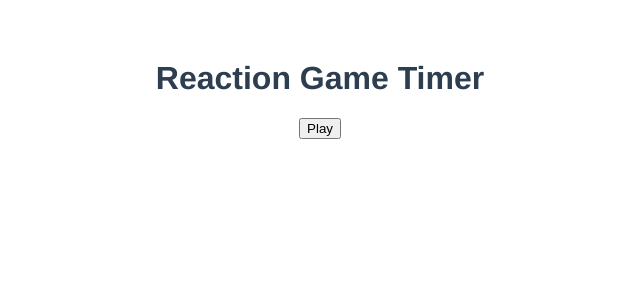
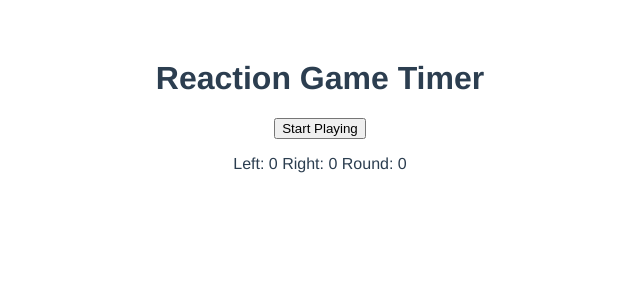
Before and after one commit to Vasily93/reaction-timer-game, a Vue app: page / in a window 1280 px wide. Shown: the top 300 px of the page, without its empty margins (320-960 px from the left). Built offline with nearby package versions, Linux system fonts and the light colour scheme.

Commit message:
mvp done, but no styling yet

```diff
--- a/src/App.vue
+++ b/src/App.vue
@@ -1,26 +1,86 @@
 <template>
   <h1>Reaction Game Timer</h1>
-  <button v-if="!isPlaying" @click="start">Play</button>
-  <Block v-if="isPlaying" :delay="delay"/>
+  <button v-if="!isPlaying && round !== 10" @click="start">Start Playing</button>
+  <button v-if="round === 10" @click="startover">Start Over</button>
+  <Results :winner="winner"
+    :setWinnerToNull="setWinnerToNull"
+    :round="round"
+  />
+  <div class="players" v-if="isPlaying">
+    <Block
+      :delay="delay"
+      player="left"
+      :letterKey="leftKey"
+
+    />
+    <Block
+      :delay="delay"
+      player="right"
+      :letterKey="rightKey"
+
+    />
+  </div>
 </template>
 
 <script>
 import Block from './components/Block.vue'
+import Results from './components/Results.vue'
 export default {
   name: 'App',
-  components: { Block },
+  components: { Block, Results },
   data() {
     return {
       isPlaying: false,
-      delay: null
+      delay: null,
+      letters: [['A', 'S', 'D', 'F'], ['H', 'J', 'K', 'L']],
+      leftKey: null,
+      rightKey: null,
+      winner: null,
+      round: 0
+    }
+  },
+  watch: {
+    round: function(val) {
+      if( val !== 10) {
+        this.start()
+      }
     }
   },
   methods: {
     start() {
       this.delay = Math.floor(2000 + Math.random() * 5000)
+      this.setLetters()
       this.isPlaying = true
-      console.log(this.delay)
+    },
+    startover() {
+      this.round = 0
+    },
+    setLetters() {
+      this.letters.map((arr, i) => {
+      if(i === 0) {
+        this.leftKey = arr[Math.floor(Math.random() * 3)]
+      } else if(i === 1) {
+        this.rightKey = arr[Math.floor(Math.random() * 3)]
+      }
+      })
+    },
+    handleKeyPress(letter) {
+      if(letter === this.leftKey || letter === this.rightKey) {
+        if(letter === this.leftKey)this.winner = 'left'
+        if(letter === this.rightKey) this.winner = 'right'
+        this.round += 1
+        this.isPlaying = false
+      }
+    },
+    setWinnerToNull() {
+      this.winner = null
     }
+  },
+  mounted() {
+    document.addEventListener('keydown', (e) => {
+      this.handleKeyPress(e.code[e.code.length-1])
+
+    })
   }
 }
 </script>
@@ -34,4 +94,7 @@ export default {
   color: #2c3e50;
   margin-top: 60px;
 }
+.players {
+  display: inline;
+}
 </style>
--- a/src/components/Block.vue
+++ b/src/components/Block.vue
@@ -1,39 +1,65 @@
 <template>
-  <div class="block" v-if="showBlock" @click="hide">
-      Click Me
+  <div class="block" v-if="showBlock" @click="stopTimer">
+      <h1>{{ text }}</h1>
   </div>
 </template>
 
 <script>
 export default {
-    props: ['delay', 'id', 'letters'],
+    props: ['delay', 'player', 'letterKey'],
     data() {
         return {
-            showBlock: false
+            text: 'Click Me',
+            showBlock: false,
+            timer: null,
+            reactionTime: 0
+        }
+    },
+    watch: {
+        delay: function(val, oldVal) {
+            val !== oldVal ? this.showBlock = false : null
+            this.initiate()
         }
     },
     methods: {
-        hide() {
-            console.log('clicking the block')
-            this.showBlock = false
+        initiate() {
+            setTimeout(() => {
+            this.chooseLetter()
+            this.showBlock = true
+            this.startTimer()
+        }, this.delay)
+        },
+        chooseLetter() {
+            this.text = this.letterKey
+        },
+        startTimer() {
+            this.timer = setInterval(() => {
+                this.reactionTime += 10
+            }, 10);
+        },
+        stopTimer() {
+            clearInterval(this.timer)
+            this.$emit('result', this.player)
         }
     },
     mounted() {
-        setTimeout(() => {
-            this.showBlock = true
-        }, this.delay)
+        this.initiate()
+    },
+    updated() {
+
     }
+
 }
 </script>
 
 <style>
     .block {
-        width: 400px;
+        width: 200px;
         border-radius: 20px;
         background: goldenrod;
         columns: white;
         text-align: center;
-        padding: 100px 0;
+        padding: 70px 0;
         margin: 40px auto;
     }
 </style>
--- a/src/components/Results.vue
+++ b/src/components/Results.vue
@@ -0,0 +1,52 @@
+<template>
+  <p v-if="!finalWinner">Left: {{left}}  Right: {{right}} Round: {{round}}</p>
+  <h3 v-if="finalWinner">{{this.finalWinner}}</h3>
+</template>
+
+<script>
+export default {
+    props: ['winner', 'setWinnerToNull', 'round'],
+    data() {
+        return {
+            left: 0,
+            right: 0,
+            finalWinner: null
+        }
+    },
+    methods: {
+        setFinalWinner() {
+            if(this.right > this.left) {
+                this.finalWinner = 'Right is the Winner'
+            } else if(this.right < this.left) {
+                this.finalWinner = 'Left is the Winner'
+            } else {
+                this.finalWinner = 'This is a draw'
+            }
+        }
+    },
+    watch: {
+        round: function(val, oldVal) {
+            if(val === 10) this.setFinalWinner()
+
+            if(oldVal === 10 && val === 0) {
+                this.right = 0
+                this.left = 0
+                this.finalWinner = null
+            }
+        },
+        winner: function(val) {
+            if(val !== null) {
+                this.$data[this.winner] += 1
+                this.setWinnerToNull()
+            }
+        }
+    },
+    updated() {
+
+    }
+}
+</script>
+
+<style>
+
+</style>
```
